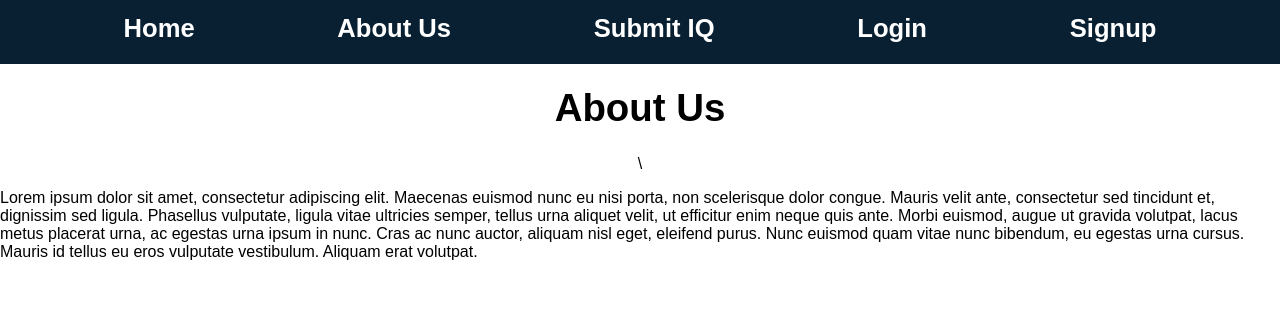
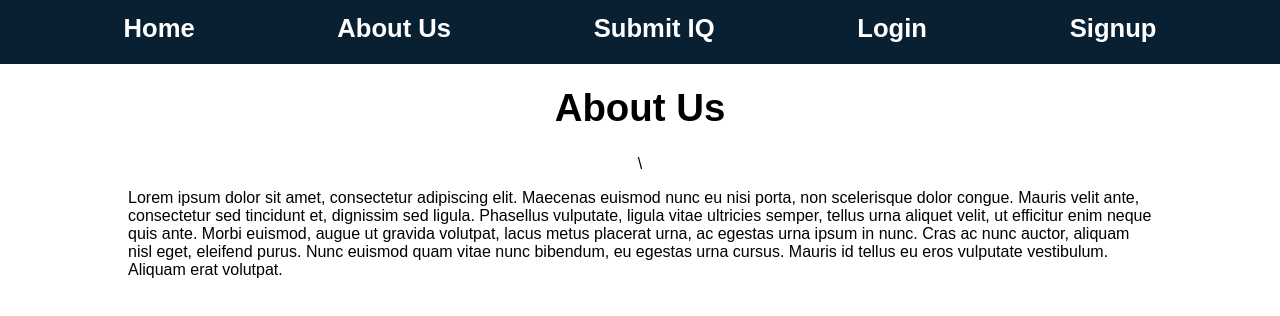
Before and after one commit to MAANGO-IQR/IQ-Review, a React app: page /aboutus in a window 1280 px wide. Shown: the top 316 px of the page. Built offline with nearby package versions, Linux system fonts and the light colour scheme.

Commit message:
centering componets

```diff
--- a/client/components/feed/FeedItem.jsx
+++ b/client/components/feed/FeedItem.jsx
@@ -7,7 +7,8 @@ function FeedItem(props) {
             <div>Question: {props.content}</div>
             <div>Category: {props.category}</div>
             <div>Difficulty: {props.difficulty}</div>
-            <div>Company Name: {props.companyname}</div>
+            <div >Company Name: {props.companyname}</div>
+
         </div>
     );
 }
--- a/client/components/login/categorySelect.jsx
+++ b/client/components/login/categorySelect.jsx
@@ -1,6 +1,6 @@
 import React from 'react';
 
-const  categories = ['Cat1','Cat2','Cat3','Other']
+const  categories = ["Algorithm", "Systems Design", "Product Design",'Other']
 let category=  categories.map((currCat) => {
     return  <option value = {currCat}>{currCat} </option>
 })
--- a/client/style.css
+++ b/client/style.css
@@ -54,7 +54,7 @@ body {
     align-items: center;
     justify-content: center;
     height: auto;
-    width: 100vw;
+    width: 48vw;
     flex-wrap: wrap;
 }
 .newQuestionContainer{
@@ -73,7 +73,7 @@ body {
     align-items: center;
     justify-content: center;
     height: auto;
-    width: 100vw;
+    width: 80vw;
     flex-wrap: wrap;
     margin-top: 7.5vh;
 }
```
